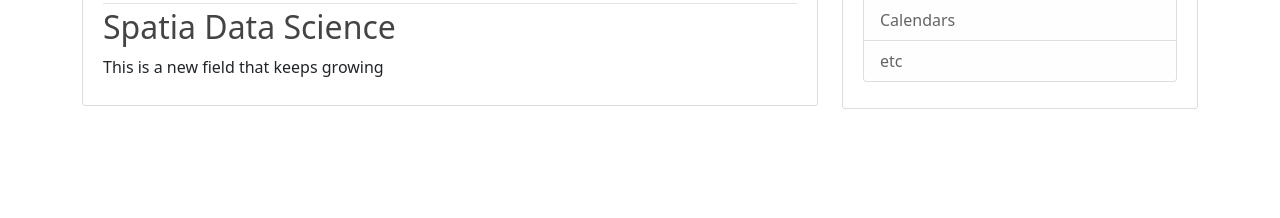
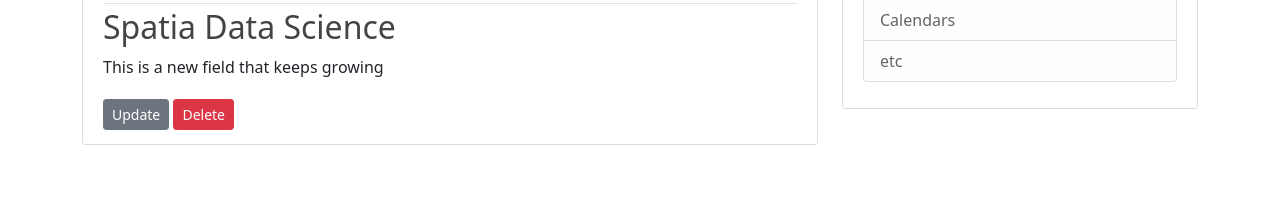
Before and after one commit to kechcole/Blog-App, a Django app: page /post/1/ in a window 1280 px wide. Shown: the part 272-490 px from the top of the page. Run offline with Django 5.2, Linux system fonts and the light colour scheme; a user stored in the database is signed in; data comes from the database, SQL or seed files in the repository.

Commit message:
add post delete and update buttons

```diff
--- a/web_app/blog_app/templates/blog_app/post_detail.html
+++ b/web_app/blog_app/templates/blog_app/post_detail.html
@@ -12,6 +12,14 @@
             </div>
             <h2 class="article-title">{{ object.title }}</h2>
             <p class="article-content">{{ object.content }}</p>
+
+                <!-- Update and delete buttons  -->
+                <div>
+                {% if object.author == user %}
+                <a class="btn btn-secondary btn-sm mt-1 mb-1" href="{% url 'post-update' object.id %}">Update</a>
+                <a class="btn btn-danger btn-sm mt-1 mb-1" href="{% url 'post-delete' object.id %}">Delete</a>
+                {% endif %}
+                </div>
         </div>
     </article>
 
```
Also changed, not shown: README.md.
